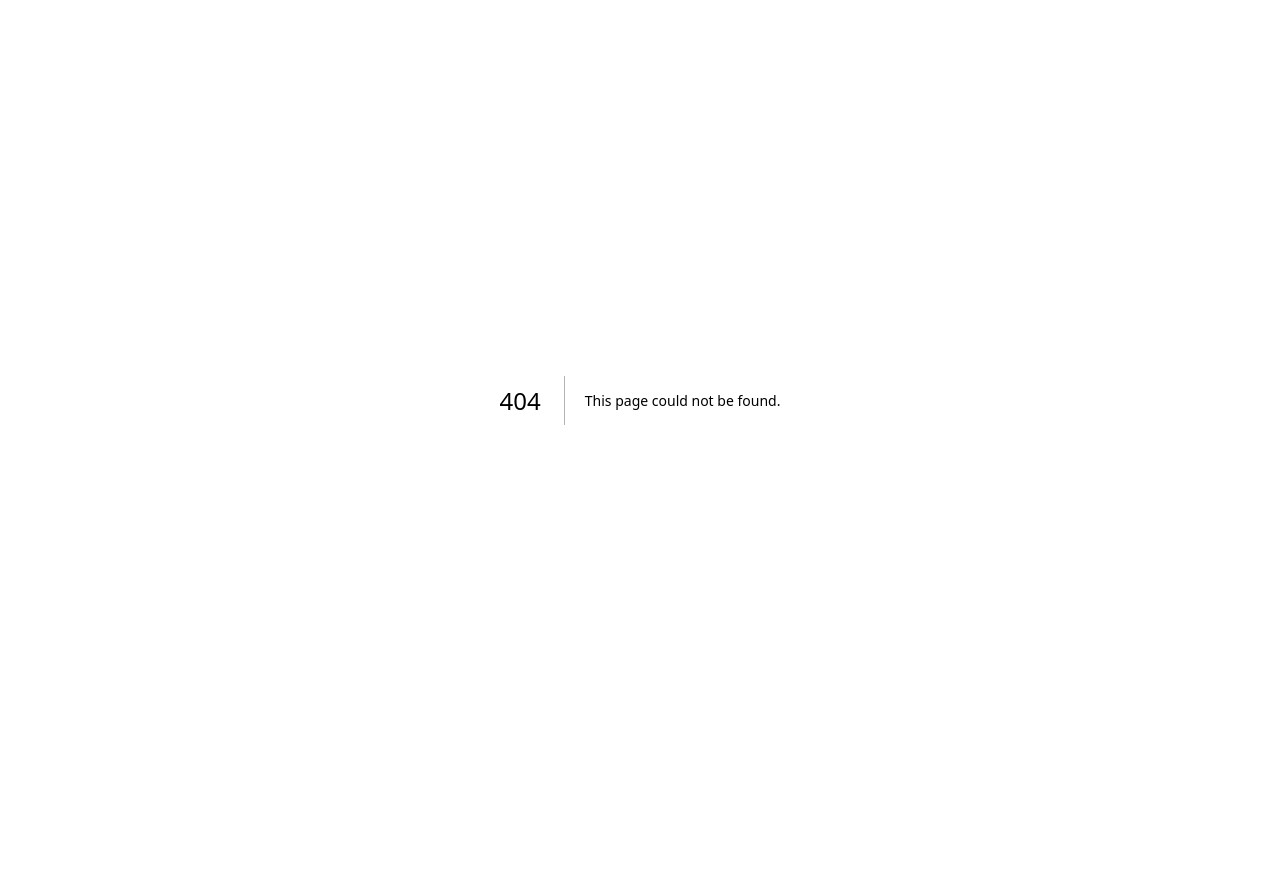
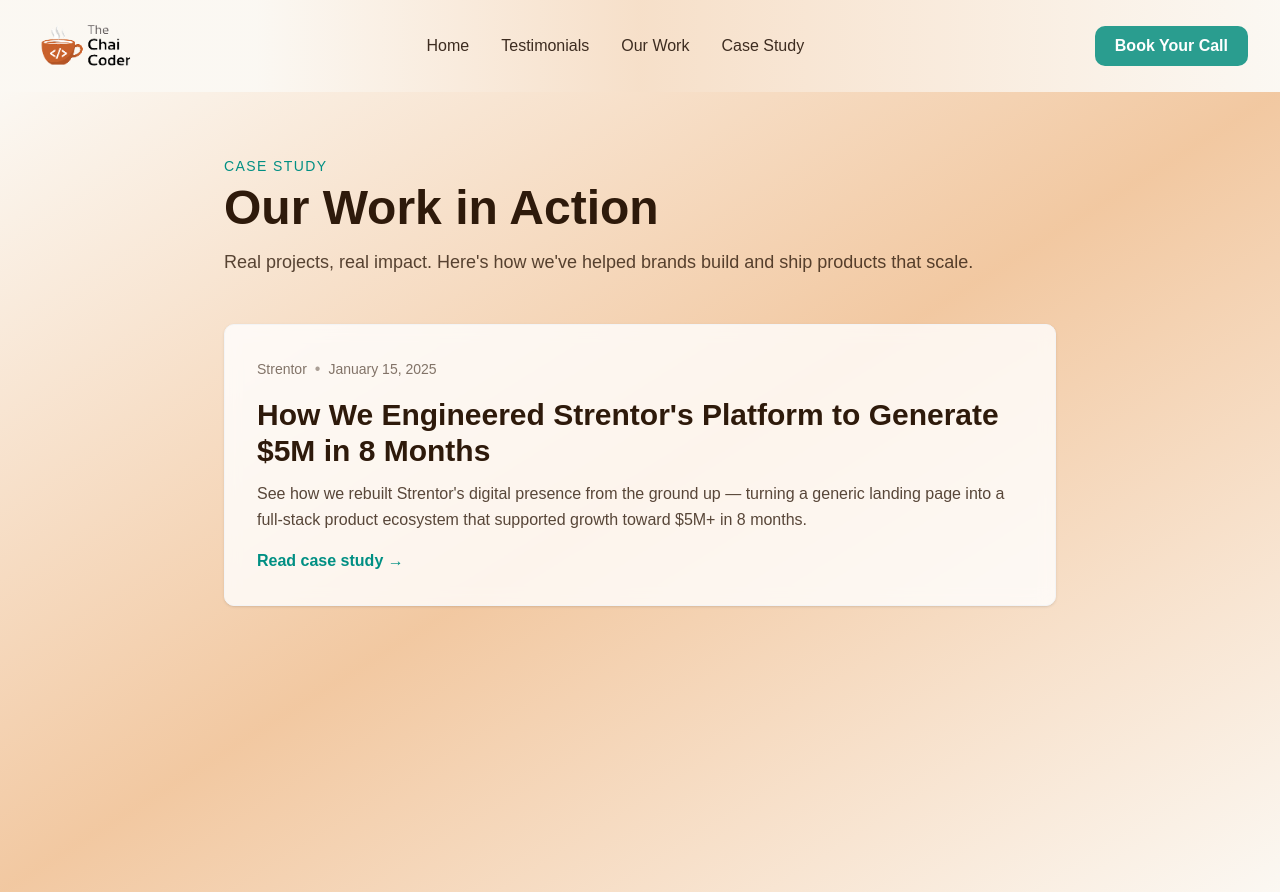
Before and after one commit to chaitanyashetty47/chaicoder, a Next.js app: page /case-study in a window 1280 px wide. Before the commit this address had no page. Before the commit the page ends 800 px from the top, so only its background shows below. Built offline with nearby package versions, Linux system fonts and the light colour scheme; a web font is replaced by a local one.

Commit message:
case study optimzation

```diff
--- a/app/case-studies/[slug]/not-found.tsx
+++ b/app/case-study/[slug]/not-found.tsx
@@ -4,7 +4,6 @@ import Header from '@/components/Header';
 export default function CaseStudyNotFound() {
   return (
     <div className="min-h-screen bg-gradient-to-br from-chai-foam via-chai-light to-chai-foam">
-      <Header />
       <div className="container mx-auto px-8 py-24 max-w-2xl text-center">
         <h1 className="text-4xl md:text-5xl font-bold text-text-dark mb-4">
           Case Study Not Found
@@ -13,10 +12,10 @@ export default function CaseStudyNotFound() {
           The case study you&apos;re looking for doesn&apos;t exist or may have been moved.
         </p>
         <Link
-          href="/case-studies"
+          href="/case-study"
           className="inline-flex items-center bg-teal text-white font-semibold px-6 py-3 rounded-lg hover:bg-teal-hover transition-colors"
         >
-          ← Back to Case Studies
+          ← Back to Case Study
         </Link>
       </div>
     </div>
--- a/app/case-studies/[slug]/page.tsx
+++ b/app/case-study/[slug]/page.tsx
@@ -69,20 +69,9 @@ export default async function CaseStudyPage({ params }: Props) {
 
   return (
     <div className="min-h-screen bg-gradient-to-br from-chai-foam via-chai-light to-chai-foam">
-      <Header />
       <div className="container mx-auto px-8 py-12">
         <div className="flex flex-col lg:flex-row gap-8 max-w-7xl mx-auto">
           <article className="flex-1 max-w-4xl w-full">
-            {/* Back link */}
-            {/* <div className="mb-6">
-              <Link
-                href="/case-studies"
-                className="inline-flex items-center text-teal font-semibold hover:text-teal-hover transition-colors"
-              >
-                ← Back to Case Studies
-              </Link>
-            </div> */}
-
             {/* Client logo */}
             <div className="mb-6 flex justify-start">
               <Image
--- a/app/case-studies/page.tsx
+++ b/app/case-study/page.tsx
@@ -3,21 +3,20 @@ import { getAllCaseStudies } from '@/lib/case-study';
 import Header from '@/components/Header';
 
 export const metadata = {
-  title: 'Case Studies | The Chai Coder',
+  title: 'Case Study | The Chai Coder',
   description:
     'Real projects, real impact. See how we help brands build and ship products that scale.',
 };
 
-export default function CaseStudiesPage() {
+export default function CaseStudyListPage() {
   const caseStudies = getAllCaseStudies();
 
   return (
     <div className="min-h-screen bg-gradient-to-br from-chai-foam via-chai-light to-chai-foam">
-      <Header />
       <div className="container mx-auto px-8 py-12 md:py-16 max-w-4xl">
         <div className="mb-12">
           <p className="text-sm font-medium tracking-widest text-teal uppercase mb-2">
-            Case Studies
+            Case Study
           </p>
           <h1 className="text-4xl md:text-5xl font-bold text-text-dark mb-4">
             Our Work in Action
@@ -55,13 +54,13 @@ export default function CaseStudiesPage() {
                 </div>
 
                 <h2 className="text-2xl md:text-3xl font-bold text-text-dark mb-3 hover:text-primary-orange transition-colors">
-                  <Link href={`/case-studies/${cs.slug}`}>{cs.title}</Link>
+                  <Link href={`/case-study/${cs.slug}`}>{cs.title}</Link>
                 </h2>
 
                 <p className="text-text-dark/80 mb-4 leading-relaxed">{cs.summary}</p>
 
                 <Link
-                  href={`/case-studies/${cs.slug}`}
+                  href={`/case-study/${cs.slug}`}
                   className="inline-flex items-center text-teal font-semibold hover:text-teal-hover transition-colors"
                 >
                   Read case study →
--- a/app/layout.tsx
+++ b/app/layout.tsx
@@ -1,6 +1,7 @@
 import type { Metadata } from "next";
 
 import "./globals.css";
+import Header from "@/components/Header";
 
 export const metadata: Metadata = {
   title: "The Chai Coder",
@@ -15,6 +16,7 @@ export default function RootLayout({
   return (
     <html lang="en">
       <body className="antialiased">
+        <Header />
         {children}
       </body>
     </html>
--- a/app/page.tsx
+++ b/app/page.tsx
@@ -17,7 +17,6 @@ export default function App() {
     {/* Background gradient overlay for smoother transition of colors */}
       <div className="absolute inset-0 bg-gradient-to-r from-chai-foam/90 via-transparent to-chai-foam/90"></div>
       <div className="relative z-10">
-        <Header />
         <HeroSection />
         <TrustedByCarousel />
         <FeatureSection />
--- a/components/Footer.tsx
+++ b/components/Footer.tsx
@@ -75,10 +75,10 @@ const Footer: React.FC = () => {
               Our Work
             </button>
             <Link
-              href="/case-studies"
+              href="/case-study"
               className="text-teal-50/90 hover:text-white hover:font-bold transition-colors duration-300 font-inter"
             >
-              Case Studies
+              Case Study
             </Link>
           </nav>
         </section>
--- a/components/Header.tsx
+++ b/components/Header.tsx
@@ -3,29 +3,34 @@
 import React, { useState } from 'react';
 import Image from 'next/image';
 import Link from 'next/link';
+import { usePathname } from 'next/navigation';
 import { Menu, X } from 'lucide-react';
 
 const Header: React.FC = () => {
   const [isMenuOpen, setIsMenuOpen] = useState(false);
+  const pathname = usePathname();
 
   const toggleMenu = () => {
     setIsMenuOpen(!isMenuOpen);
   };
 
-  const scrollToSection = (sectionId: string) => {
+  const handleNavClick = (e: React.MouseEvent<HTMLAnchorElement>, sectionId: string) => {
+    if (pathname === '/') {
+      e.preventDefault();
       const element = document.getElementById(sectionId);
       if (element) {
         element.scrollIntoView({ behavior: 'smooth' });
       }
-    // Close mobile menu after clicking
+    }
     setIsMenuOpen(false);
   };
 
   return (
-    <header className="relative z-50">
+    <header className="relative z-50 bg-gradient-to-r from-chai-foam from-20% via-chai-light/55 via-[65]% to-chai-foam">
       <nav className="flex justify-between items-center px-8 py-4">
         {/* Logo */}
         <div className="flex items-center">
+          <Link href="/" className="block">
             <Image
               src="/Logo-without-Bg.png"
               alt="The Chai Coder"
@@ -34,28 +39,23 @@ const Header: React.FC = () => {
               className="h-15 w-auto"
               priority
             />
-          {/* <h1 className="text-2xl font-bold text-[#E07A5F] font-sansation">
-            TheChaiCoder
-          </h1> */}
+          </Link>
         </div>
 
         {/* Desktop Navigation */}
         <div className="hidden lg:flex items-center justify-center flex-1 mx-8">
           <div className="flex items-center space-x-8">
-            <button onClick={() => scrollToSection('hero')} className="text-[#3D2C20] font-inter hover:text-[#E07A5F] transition-colors duration-300 hover:cursor-pointer">
+            <Link href="/#hero" onClick={(e) => handleNavClick(e, 'hero')} className="text-[#3D2C20] font-inter hover:text-[#E07A5F] transition-colors duration-300">
               Home
-            </button>
-            {/* <button onClick={() => scrollToSection('pricing')} className="text-[#3D2C20] font-inter hover:text-[#E07A5F] transition-colors duration-300 hover:cursor-pointer">
-              Pricing
-            </button> */}
-            <button onClick={() => scrollToSection('testimonials')} className="text-[#3D2C20] font-inter hover:text-[#E07A5F] transition-colors duration-300 hover:cursor-pointer">
+            </Link>
+            <Link href="/#testimonials" onClick={(e) => handleNavClick(e, 'testimonials')} className="text-[#3D2C20] font-inter hover:text-[#E07A5F] transition-colors duration-300">
               Testimonials
-            </button>
-            <button onClick={() => scrollToSection('our-work')} className="text-[#3D2C20] font-inter hover:text-[#E07A5F] transition-colors duration-300 hover:cursor-pointer">
+            </Link>
+            <Link href="/#our-work" onClick={(e) => handleNavClick(e, 'our-work')} className="text-[#3D2C20] font-inter hover:text-[#E07A5F] transition-colors duration-300">
               Our Work
-            </button>
-            <Link href="/case-studies" className="text-[#3D2C20] font-inter hover:text-[#E07A5F] transition-colors duration-300">
-              Case Studies
+            </Link>
+            <Link href="/case-study" className="text-[#3D2C20] font-inter hover:text-[#E07A5F] transition-colors duration-300">
+              Case Study
             </Link>
           </div>
         </div>
@@ -79,20 +79,17 @@ const Header: React.FC = () => {
       {isMenuOpen && (
         <div className="lg:hidden absolute top-full left-0 right-0 bg-white/95 backdrop-blur-sm border-t border-gray-200 shadow-lg">
           <div className="flex flex-col py-4 px-8 space-y-4">
-            <button onClick={() => scrollToSection('hero')} className="text-[#3D2C20] font-inter hover:text-[#E07A5F] transition-colors duration-300 py-2 text-left hover:cursor-pointer">
+            <Link href="/#hero" onClick={() => setIsMenuOpen(false)} className="text-[#3D2C20] font-inter hover:text-[#E07A5F] transition-colors duration-300 py-2 text-left block">
               Home
-            </button>
-            {/* <button onClick={() => scrollToSection('pricing')} className="text-[#3D2C20] font-inter hover:text-[#E07A5F] transition-colors duration-300 py-2 text-left hover:cursor-pointer">
-              Pricing
-            </button> */}
-            <button onClick={() => scrollToSection('testimonials')} className="text-[#3D2C20] font-inter hover:text-[#E07A5F] transition-colors duration-300 py-2 text-left hover:cursor-pointer">
+            </Link>
+            <Link href="/#testimonials" onClick={() => setIsMenuOpen(false)} className="text-[#3D2C20] font-inter hover:text-[#E07A5F] transition-colors duration-300 py-2 text-left block">
               Testimonials
-            </button>
-            <button onClick={() => scrollToSection('our-work')} className="text-[#3D2C20] font-inter hover:text-[#E07A5F] transition-colors duration-300 py-2 text-left hover:cursor-pointer">
+            </Link>
+            <Link href="/#our-work" onClick={() => setIsMenuOpen(false)} className="text-[#3D2C20] font-inter hover:text-[#E07A5F] transition-colors duration-300 py-2 text-left block">
               Our Work
-            </button>
-            <Link href="/case-studies" className="text-[#3D2C20] font-inter hover:text-[#E07A5F] transition-colors duration-300 py-2 text-left block">
-              Case Studies
+            </Link>
+            <Link href="/case-study" onClick={() => setIsMenuOpen(false)} className="text-[#3D2C20] font-inter hover:text-[#E07A5F] transition-colors duration-300 py-2 text-left block">
+              Case Study
             </Link>
             <button onClick={() => window.open('https://cal.com/chaitanya-shetty/the-chai-coder-discovery-call', '_blank')} className="bg-[#2A9D8F] text-white font-semibold px-5 py-2 rounded-lg hover:bg-[#238B7A] transition-colors duration-300 font-inter mt-4 self-start hover:cursor-pointer">
               Book Your Call
--- a/components/NewFeatures.tsx
+++ b/components/NewFeatures.tsx
@@ -725,6 +725,7 @@ export function RouteMapIcon(props: ComponentProps<"svg">) {
     const run = async () => {
       while (!cancelled) {
         // Reset checkmarks
+        if (cancelled) break;
         await Promise.all([
           checkStart.start({ pathLength: 0, opacity: 0 }),
           checkFirst.start({ pathLength: 0, opacity: 0 }),
@@ -735,6 +736,7 @@ export function RouteMapIcon(props: ComponentProps<"svg">) {
         await new Promise((r) => setTimeout(r, 200));
 
         // Subtle emphasis on start (location marker)
+        if (cancelled) break;
         locationMarker.start({
           scale: 1.08,
           transition: { duration: 0.25, ease: "easeOut" },
@@ -743,6 +745,7 @@ export function RouteMapIcon(props: ComponentProps<"svg">) {
         await new Promise((r) => setTimeout(r, 400));
 
         // Start node gets checkmark (first step on path)
+        if (cancelled) break;
         await checkStart.start({
           pathLength: 1,
           opacity: 1,
@@ -752,16 +755,19 @@ export function RouteMapIcon(props: ComponentProps<"svg">) {
         await new Promise((r) => setTimeout(r, 350));
 
         // First middle circle gets checkmark (walk to first middle node)
+        if (cancelled) break;
         await checkFirst.start({
           pathLength: 1,
           opacity: 1,
           transition: { duration: 0.45, ease: "easeInOut" },
         });
+        if (cancelled) break;
         locationMarker.start({ scale: 1, transition: { duration: 0.2 } });
         if (cancelled) break;
         await new Promise((r) => setTimeout(r, 400));
 
         // Second middle circle gets checkmark (walk to second middle node)
+        if (cancelled) break;
         await checkSecond.start({
           pathLength: 1,
           opacity: 1,
@@ -771,6 +777,7 @@ export function RouteMapIcon(props: ComponentProps<"svg">) {
         await new Promise((r) => setTimeout(r, 400));
 
         // End node gets checkmark (reach destination)
+        if (cancelled) break;
         await checkEnd.start({
           pathLength: 1,
           opacity: 1,
--- a/components/ProjectSection.tsx
+++ b/components/ProjectSection.tsx
@@ -99,7 +99,7 @@ const ProjectShowcase = () => {
                       className="bg-white border border-teal text-teal hover:bg-teal/5 rounded-lg shadow-sm transition-all duration-300 w-fit"
                       asChild
                     >
-                      <Link href={`/case-studies/${project.caseStudySlug}`}>
+                      <Link href={`/case-study/${project.caseStudySlug}`}>
                         Read Case Study
                       </Link>
                     </Button>
--- a/lib/case-study.ts
+++ b/lib/case-study.ts
@@ -2,7 +2,7 @@ import fs from 'fs';
 import path from 'path';
 import matter from 'gray-matter';
 
-const caseStudiesDirectory = path.join(process.cwd(), 'case-studies');
+const caseStudiesDirectory = path.join(process.cwd(), 'case-study');
 
 export interface CaseStudyTestimonial {
   quote: string;
```
Also changed, not shown: case-study/strentor.mdx (renamed from case-studies/strentor.mdx). Lines whose indentation alone changed are shown as unchanged.
